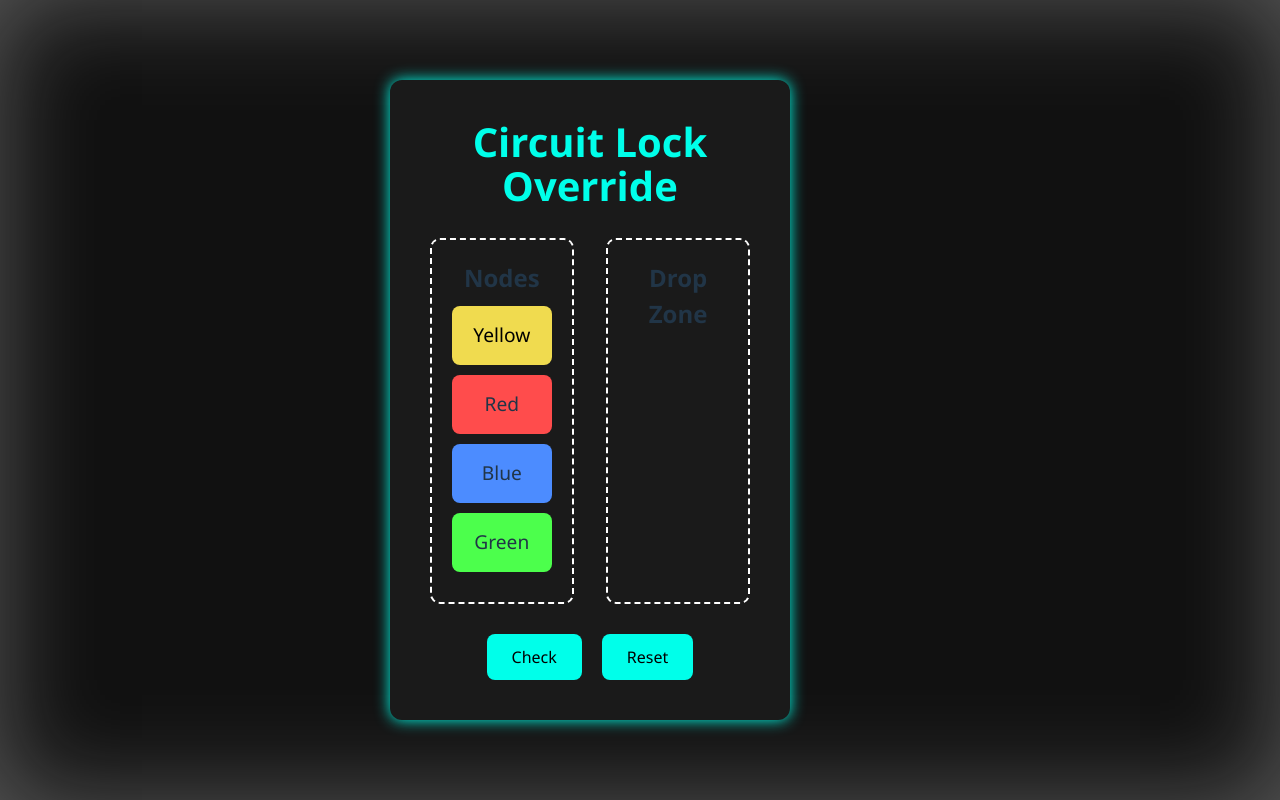
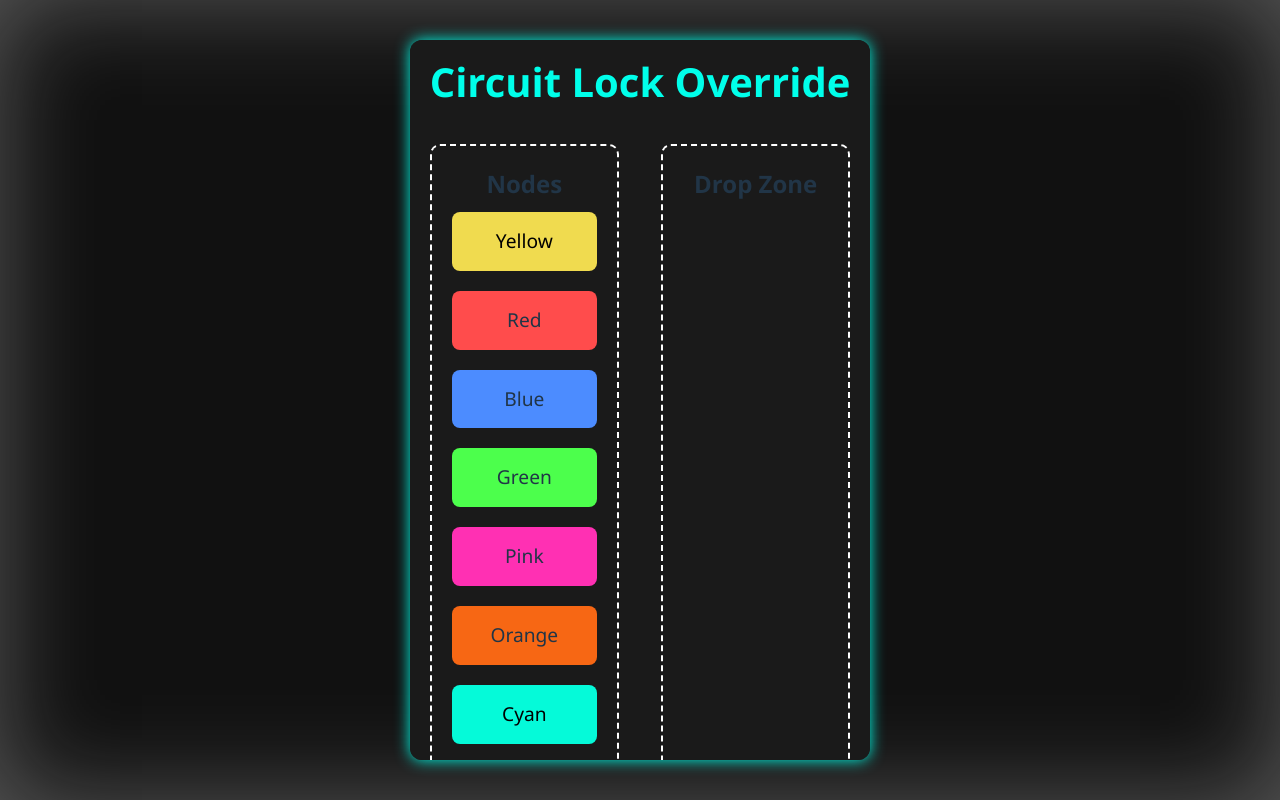
Before and after one commit to PixelCharmer/Power-Restoration, a React (Vite) app in the folder the-bridge/: page / in a window 1280 px wide. Built offline with nearby package versions, Linux system fonts and the light colour scheme.

Commit message:
added red herrings

```diff
--- a/the-bridge/src/App.css
+++ b/the-bridge/src/App.css
@@ -53,9 +53,14 @@ body {
     background: #1a1a1a;
     border-radius: 12px;
     box-shadow: 0 0 15px #00ffea;
-    padding: 40px;
-    width: 80%;
+    padding: 20px;
+    width: 100%;
     max-width: 800px;
+    height: 90vh; /* Set height to 90% of the viewport */
+    display: flex;
+    flex-direction: column;
+    justify-content: space-between;
+    overflow-y: auto; /* Allow scrolling if content overflows */
 }
 
 h1 {
@@ -67,7 +72,9 @@ h1 {
 .puzzle-container {
     display: flex;
     justify-content: space-between;
-    margin: 30px 0;
+    margin: 20px 0;
+    width: 100%;
+    flex-grow: 1; /* Allow the container to grow and take available space */
 }
 
 .node-container, .drop-zone {
@@ -76,6 +83,9 @@ h1 {
     border: 2px dashed #fff;
     padding: 20px;
     border-radius: 10px;
+    margin-bottom: 20px;
+    display: flex;
+    flex-direction: column; /* Stack the nodes vertically within each container */
 }
 
 .node {
@@ -109,11 +119,30 @@ h1 {
     background: #4cff4c;
 }
 
+.pink {
+    background: #ff30b3;
+}
+
+.orange {
+    background: #f76714;
+}
+
+.cyan {
+    background: #05fad9;
+    color: #000;
+}
+
+.purple {
+    background: #ac0af2;
+}
+
 .drop-zone .node {
     cursor: default;
 }
 
 .buttons {
+    display: flex;
+    justify-content: center;
     margin-top: 20px;
 }
 
--- a/the-bridge/src/App.jsx
+++ b/the-bridge/src/App.jsx
@@ -1,7 +1,7 @@
 import React, { useState } from "react";
 import "./App.css";
 
-const correctOrder = ["Yellow", "Red", "Blue", "Green"];
+const correctOrder = ["Pink", "Purple", "Blue", "Yellow"];
 
 const App = () => {
     const [nodes, setNodes] = useState([
@@ -9,6 +9,10 @@ const App = () => {
         { id: 2, color: "Red" },
         { id: 3, color: "Blue" },
         { id: 4, color: "Green" },
+        { id: 5, color: "Pink" },
+        { id: 6, color: "Orange" },
+        { id: 7, color: "Cyan" },
+        { id: 8, color: "Purple" },
     ]);
 
     const [dropZone, setDropZone] = useState([]);
@@ -33,13 +37,17 @@ const App = () => {
             { id: 2, color: "Red" },
             { id: 3, color: "Blue" },
             { id: 4, color: "Green" },
+            { id: 5, color: "Pink" },
+            { id: 6, color: "Orange" },
+            { id: 7, color: "Cyan" },
+            { id: 8, color: "Purple" },
         ]);
         setDropZone([]);
     };
 
     const checkSolution = () => {
         const isCorrect = dropZone.map((n) => n.color).join(",") === correctOrder.join(",");
-        alert(isCorrect ? "Power Restored!" : "Incorrect Sequence. Try Again!");
+        alert(isCorrect ? "Power Restored! Door Code:64831" : "Incorrect Sequence. Try Again!");
     };
 
     return (
```
